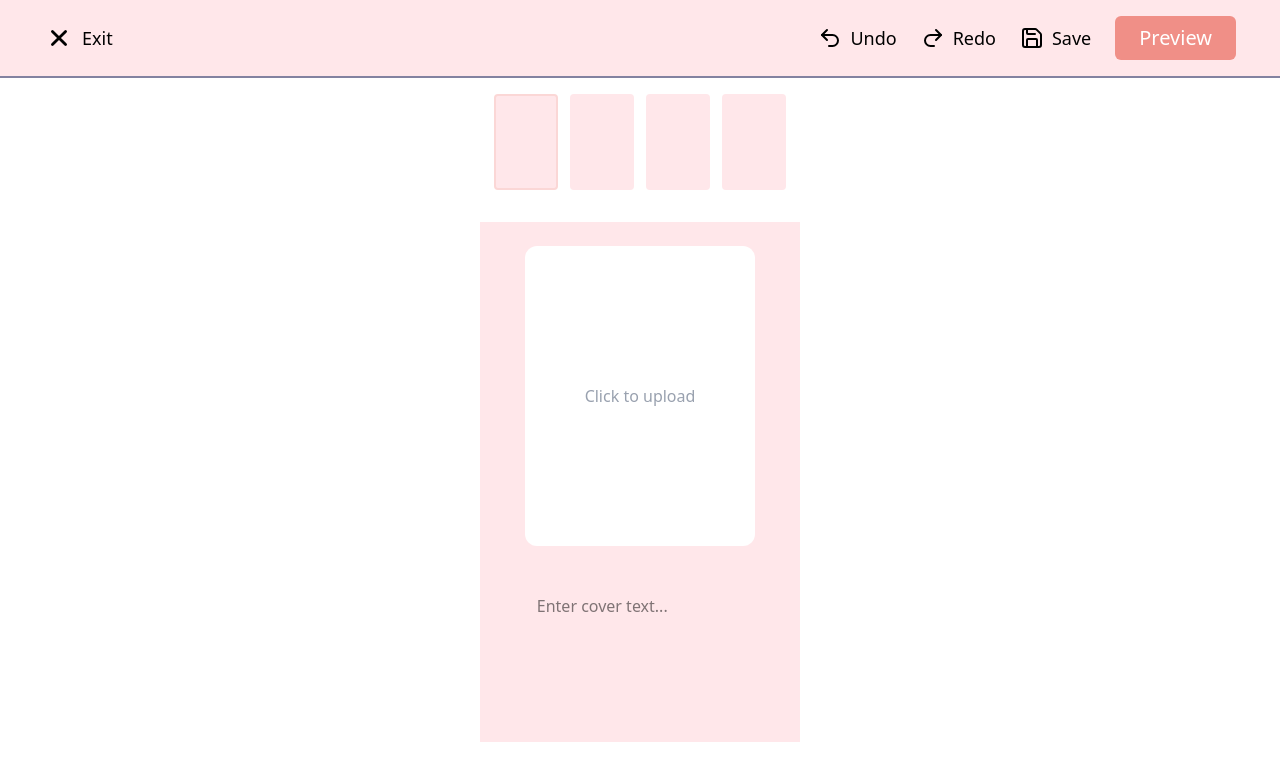
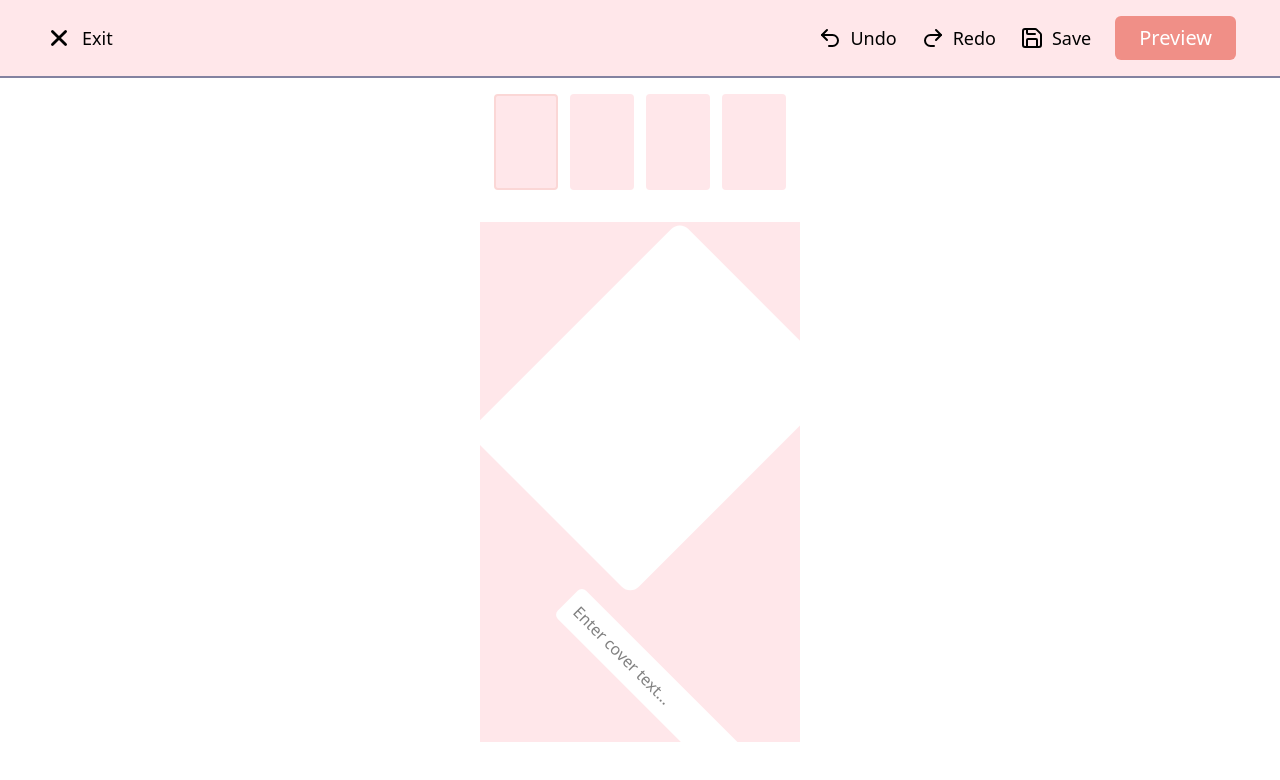
Before and after one commit to GeoLine02/luxera, a Next.js app: page /en/editor/card in a window 1280 px wide. Shown: the top 780 px of the page. Built offline with nearby package versions, Linux system fonts and the light colour scheme; a web font is replaced by a local one.

Commit message:
style: custom card cover design

```diff
--- a/app/[locale]/editor/card/components/ActivePage.tsx
+++ b/app/[locale]/editor/card/components/ActivePage.tsx
@@ -14,7 +14,7 @@ const ActivePage = () => {
 
   return (
     <div className="w-full md:w-[25%] h-[80%] mb-14 md:mb-0  flex justify-center items-center">
-      <div className="h-full w-[80%] mx-auto md:w-full px-4 bg-light-pink">
+      <div className="h-full w-[80%] mx-auto md:w-full px-4 bg-light-pink overflow-hidden">
         {activePage.id === 1 && <FirstPage />}
         {activePage.id === 2 && <SecondPage />}
         {activePage.id === 3 && <ThirdPage />}
--- a/app/[locale]/editor/card/components/pages/FirstPage.tsx
+++ b/app/[locale]/editor/card/components/pages/FirstPage.tsx
@@ -22,7 +22,7 @@ const CoverImage = ({ setFile, file }: CoverImageProps) => {
   );
 
   return (
-    <>
+    <div className="w-full">
       <input
         type="file"
         ref={inputRef}
@@ -32,25 +32,36 @@ const CoverImage = ({ setFile, file }: CoverImageProps) => {
       {!file && !firstPage.userImage && (
         <div
           onClick={handleImageClick}
-          className="w-[90%] sm:w-[80%] h-[180px] sm:h-[250px] md:h-[300px] m-4 sm:m-6 bg-white rounded-xl cursor-pointer flex items-center justify-center"
-        >
-          <span className="text-gray-400 text-sm sm:text-base">
-            Click to upload
-          </span>
-        </div>
+          style={{
+            top: firstPage.userImageCordinates.top,
+            left: firstPage.userImageCordinates.left,
+            bottom: firstPage.userImageCordinates.bottom,
+            right: firstPage.userImageCordinates.right,
+            rotate: `${firstPage.imagePlaceholderAngle}deg`,
+          }}
+          className="absolute w-[90%] sm:w-[80%] h-[180px] sm:h-[250px] md:h-[300px] m-4 sm:m-6 bg-white rounded-xl cursor-pointer"
+        ></div>
       )}
       {firstPage.userImage && (
-        <div className="relative w-[90%] sm:w-[80%] m-4 sm:m-6 rounded-xl overflow-hidden">
+        <div
+          style={{
+            top: firstPage.userImageCordinates.top,
+            left: firstPage.userImageCordinates.left,
+            bottom: firstPage.userImageCordinates.bottom,
+            right: firstPage.userImageCordinates.right,
+            rotate: `${firstPage.imagePlaceholderAngle}deg`,
+          }}
+          className="absolute w-[90%] sm:w-[80%] h-[180px] sm:h-[250px] md:h-[300px] m-4 sm:m-6 rounded-xl overflow-hidden cursor-pointer"
+        >
           <Image
-            width={600}
-            height={400}
+            fill
             src={firstPage.userImage}
             alt="Cover"
-            className="w-full h-auto object-cover rounded-xl"
+            className="object-cover"
           />
         </div>
       )}
-    </>
+    </div>
   );
 };
 
@@ -67,9 +78,7 @@ const FirstPage = () => {
     const fileUrl = URL.createObjectURL(file);
 
     dispatch(manageFirstPage({ userImage: fileUrl }));
-
-    // eslint-disable-next-line react-hooks/exhaustive-deps
-  }, [file]);
+  }, [file, dispatch]);
 
   const onChange = (e: ChangeEvent<HTMLInputElement>) => {
     dispatch(manageFirstPage({ userText: e.target.value }));
@@ -80,14 +89,21 @@ const FirstPage = () => {
   );
 
   return (
-    <div className="flex flex-col items-center w-full gap-4">
+    <div className="w-full h-full gap-4 relative">
       <CoverImage file={file} setFile={setFile} />
 
       <input
         name="coverText"
         onChange={onChange}
         value={firstPage.userText}
-        className="w-[90%] sm:w-[80%] border border-gray-400 rounded-md px-3 py-2 text-sm sm:text-base outline-none focus:ring-2 focus:ring-pink-300"
+        style={{
+          top: firstPage.userTextCordinates.top,
+          bottom: firstPage.userTextCordinates.bottom,
+          left: firstPage.userTextCordinates.left,
+          right: firstPage.userTextCordinates.right,
+          rotate: `${firstPage.textAngle}deg`,
+        }}
+        className="absolute w-[90%] sm:w-[80%] rounded-md px-3 py-2 text-sm sm:text-base outline-none focus:ring-2 bg-white focus:ring-pink-300"
         type="text"
         placeholder="Enter cover text..."
       />
--- a/app/[locale]/editor/card/pagesData.ts
+++ b/app/[locale]/editor/card/pagesData.ts
@@ -5,26 +5,48 @@ export const pagesData: EditorCardType = {
     id: 1,
     coverImage: "",
     userImage: null,
-    userImageCordinates: "",
+    userImageCordinates: { top: 0, left: 0, bottom: 0, right: 0 },
     pagePreview: "",
-    userTextCordinates: "",
+    imagePlaceholderAngle: 0,
+    userTextCordinates: {
+      top: 120,
+      left: 10,
+      bottom: 100,
+      right: 20,
+    },
     userText: "",
     userImageAngle: 0,
+    textAngle: 45,
     userImageZoom: 100,
   },
   secondPage: {
     id: 2,
     userText: "",
-    userTextCordinates: "",
+    userTextCordinates: {
+      top: 0,
+      left: 0,
+      bottom: 0,
+      right: 0,
+    },
   },
   thirdPage: {
     id: 3,
     userImage: null,
-    userImageCordinates: "",
+    userImageCordinates: {
+      top: 0,
+      left: 0,
+      bottom: 0,
+      right: 0,
+    },
   },
   fourthPage: {
     id: 4,
     userImage: null,
-    userImageCordinates: "",
+    userImageCordinates: {
+      top: 0,
+      left: 0,
+      bottom: 0,
+      right: 0,
+    },
   },
 };
--- a/app/store/features/cardEditorSlice.ts
+++ b/app/store/features/cardEditorSlice.ts
@@ -27,9 +27,19 @@ const cardEditorSlice = createSlice({
       userImageAngle: 0,
       userImageZoom: 100,
       userImage: null,
-      userImageCordinates: "",
+      imagePlaceholderAngle: 45,
+      textAngle: 45,
+      userImageCordinates: {
+        top: 12,
+        left: 20,
+        bottom: 20,
+        right: 100,
+      },
       userText: "",
-      userTextCordinates: "",
+      userTextCordinates: {
+        bottom: 40,
+        right: 20,
+      },
     },
   },
   name: "cardEditorSlice",
--- a/app/types/cardEditor.ts
+++ b/app/types/cardEditor.ts
@@ -3,27 +3,54 @@ export interface EditorCardType {
     id: 1;
     coverImage: string;
     userImage: string | null;
-    userImageCordinates: string;
+    userImageCordinates: {
+      top?: number;
+      left?: number;
+      bottom?: number;
+      right?: number;
+    };
+    imagePlaceholderAngle: number;
     userImageAngle: number;
     userImageZoom: number;
     userText: string;
-    userTextCordinates: string;
+    userTextCordinates: {
+      top?: number;
+      left?: number;
+      bottom?: number;
+      right?: number;
+    };
+    textAngle: number;
     pagePreview: string;
   };
   secondPage: {
     id: 2;
     userText: string;
-    userTextCordinates: string;
+    userTextCordinates: {
+      top: number;
+      left: number;
+      bottom: number;
+      right: number;
+    };
   };
   thirdPage: {
     id: 3;
     userImage: string | null;
-    userImageCordinates: string;
+    userImageCordinates: {
+      top: number;
+      left: number;
+      bottom: number;
+      right: number;
+    };
   };
   fourthPage: {
     id: 4;
     userImage: string | null;
-    userImageCordinates: string;
+    userImageCordinates: {
+      top: number;
+      left: number;
+      bottom: number;
+      right: number;
+    };
   };
 }
 
```
